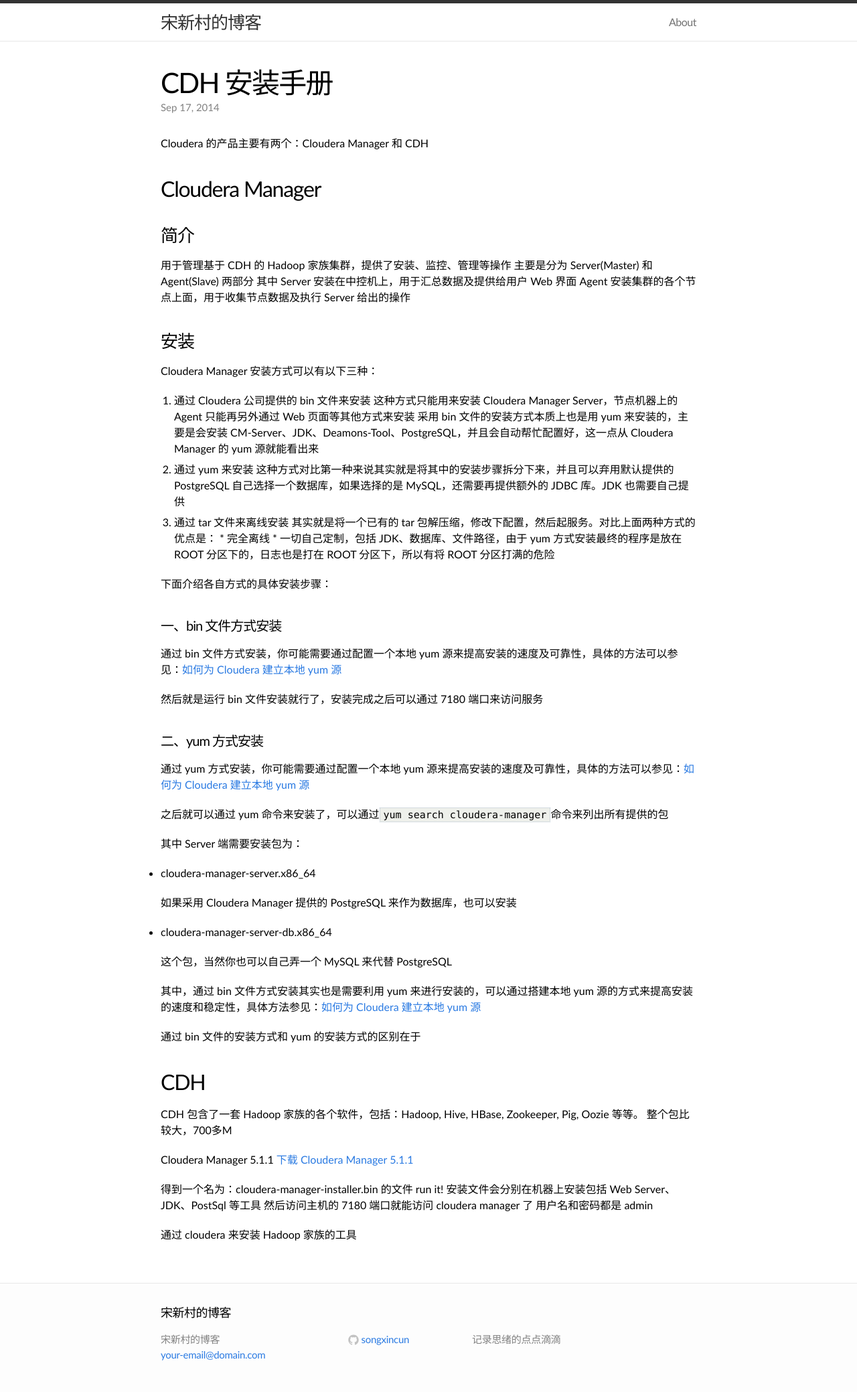
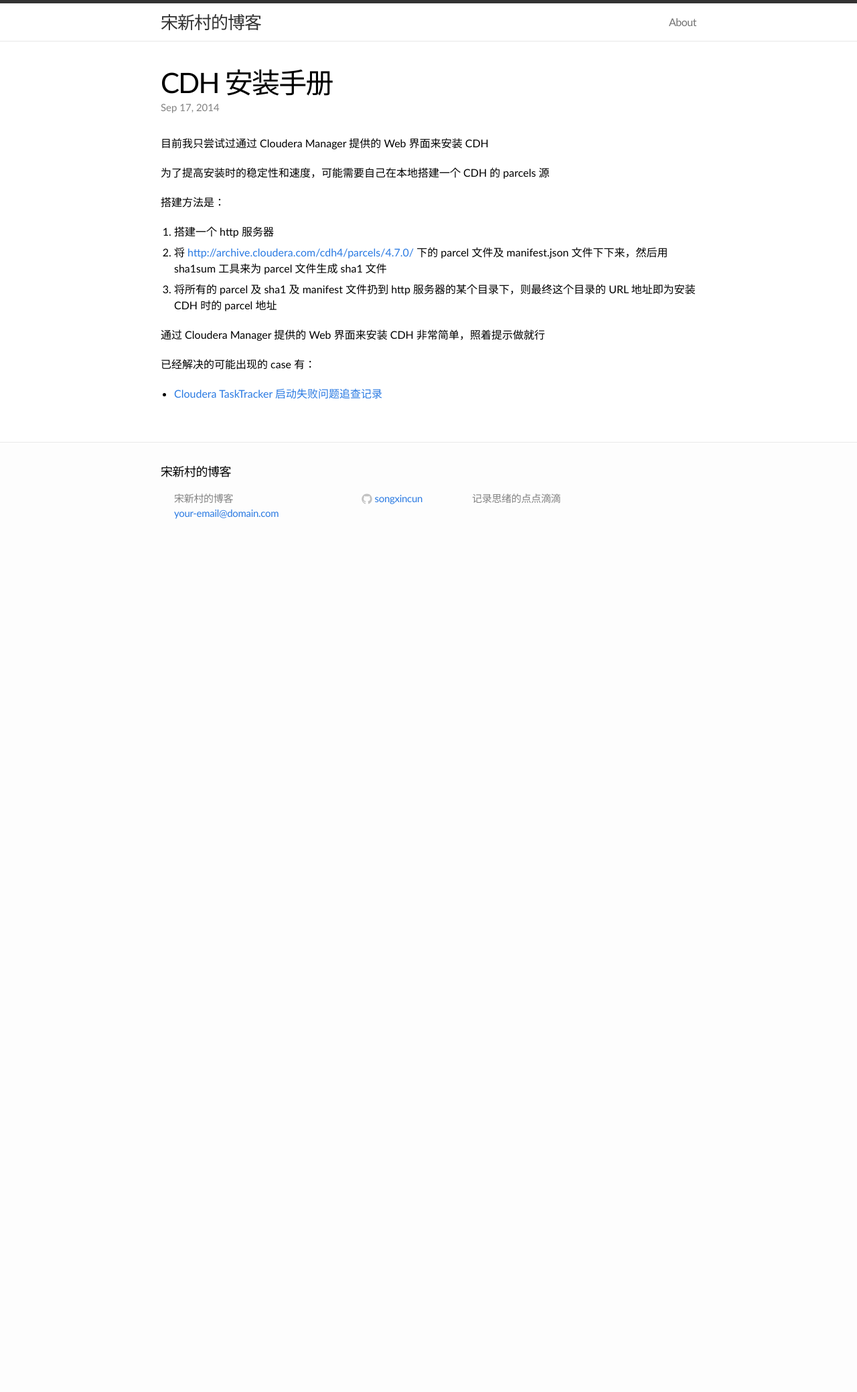
Before and after one commit to songxincun/songxincun.github.io, a Jekyll site: the page built from _posts/technology/cloudera/2014-09-17-CDH-install.md, in a window 1280 px wide. Shown: the whole page at 67% size. Built offline with Jekyll 4.4.1, drawn with Linux system fonts in a browser that asks for light colours; Markdown is read by kramdown in place of the engine named in the settings; after the commit the page ends 900 px from its top, so only the background shows below that.

```diff
--- a/_posts/technology/cloudera/2014-09-17-CDH-install.md
+++ b/_posts/technology/cloudera/2014-09-17-CDH-install.md
@@ -5,72 +5,21 @@
 categories: cloudera
 ---
 
-Cloudera 的产品主要有两个：Cloudera Manager 和 CDH
+目前我只尝试过通过 Cloudera Manager 提供的 Web 界面来安装 CDH
 
-## Cloudera Manager
-### 简介
-用于管理基于 CDH 的 Hadoop 家族集群，提供了安装、监控、管理等操作
-主要是分为 Server(Master) 和 Agent(Slave) 两部分
-其中 Server 安装在中控机上，用于汇总数据及提供给用户 Web 界面
-Agent 安装集群的各个节点上面，用于收集节点数据及执行 Server 给出的操作
+为了提高安装时的稳定性和速度，可能需要自己在本地搭建一个 CDH 的 parcels 源
 
-### 安装
-Cloudera Manager 安装方式可以有以下三种：
+搭建方法是：
 
-1. 通过 Cloudera 公司提供的 bin 文件来安装
-   这种方式只能用来安装 Cloudera Manager Server，节点机器上的 Agent 只能再另外通过 Web 页面等其他方式来安装
-   采用 bin 文件的安装方式本质上也是用 yum 来安装的，主要是会安装 CM-Server、JDK、Deamons-Tool、PostgreSQL，并且会自动帮忙配置好，这一点从 Cloudera Manager 的 yum 源就能看出来
+1. 搭建一个 http 服务器
+2. 将 [http://archive.cloudera.com/cdh4/parcels/4.7.0/](http://archive.cloudera.com/cdh4/parcels/4.7.0/) 下的 parcel 文件及 manifest.json 文件下下来，然后用 sha1sum 工具来为 parcel 文件生成 sha1 文件
+3. 将所有的 parcel 及 sha1 及 manifest 文件扔到 http 服务器的某个目录下，则最终这个目录的 URL 地址即为安装 CDH 时的 parcel 地址
 
-2. 通过 yum 来安装
-   这种方式对比第一种来说其实就是将其中的安装步骤拆分下来，并且可以弃用默认提供的 PostgreSQL 自己选择一个数据库，如果选择的是 MySQL，还需要再提供额外的 JDBC 库。JDK 也需要自己提供
+通过 Cloudera Manager 提供的 Web 界面来安装 CDH 非常简单，照着提示做就行
 
-3. 通过 tar 文件来离线安装
-   其实就是将一个已有的 tar 包解压缩，修改下配置，然后起服务。对比上面两种方式的优点是：
-        * 完全离线
-        * 一切自己定制，包括 JDK、数据库、文件路径，由于 yum 方式安装最终的程序是放在 ROOT 分区下的，日志也是打在 ROOT 分区下，所以有将 ROOT 分区打满的危险
+已经解决的可能出现的 case 有：
 
-下面介绍各自方式的具体安装步骤：
-
-#### 一、bin 文件方式安装
-通过 bin 文件方式安装，你可能需要通过配置一个本地 yum 源来提高安装的速度及可靠性，具体的方法可以参见：[如何为 Cloudera 建立本地 yum 源](http://localhost:4000/cloudera/yum/2014/09/18/how-to-create-yum-source-for-cloudera/)
-
-然后就是运行 bin 文件安装就行了，安装完成之后可以通过 7180 端口来访问服务
-
-#### 二、yum 方式安装
-通过 yum 方式安装，你可能需要通过配置一个本地 yum 源来提高安装的速度及可靠性，具体的方法可以参见：[如何为 Cloudera 建立本地 yum 源](http://localhost:4000/cloudera/yum/2014/09/18/how-to-create-yum-source-for-cloudera/)
-
-之后就可以通过 yum 命令来安装了，可以通过`yum search cloudera-manager`命令来列出所有提供的包
-
-其中 Server 端需要安装包为：
-
-   * cloudera-manager-server.x86_64
-
-如果采用 Cloudera Manager 提供的 PostgreSQL 来作为数据库，也可以安装
-
-   * cloudera-manager-server-db.x86_64
-
-这个包，当然你也可以自己弄一个 MySQL 来代替 PostgreSQL
-
-
-其中，通过 bin 文件方式安装其实也是需要利用 yum 来进行安装的，可以通过搭建本地 yum 源的方式来提高安装的速度和稳定性，具体方法参见：[如何为 Cloudera 建立本地 yum 源](http://localhost:4000/cloudera/yum/2014/09/18/how-to-create-yum-source-for-cloudera/)
-
-通过 bin 文件的安装方式和 yum 的安装方式的区别在于
-
-
-## CDH
-CDH 包含了一套 Hadoop 家族的各个软件，包括：Hadoop, Hive, HBase, Zookeeper, Pig, Oozie 等等。
-整个包比较大，700多M
-
-Cloudera Manager 5.1.1
-[下载 Cloudera Manager 5.1.1](http://www.cloudera.com/content/support/en/downloads/cloudera_manager/cm-5-1-1.html)
-
-得到一个名为：cloudera-manager-installer.bin 的文件
-run it!
-安装文件会分别在机器上安装包括 Web Server、JDK、PostSql 等工具
-然后访问主机的 7180 端口就能访问 cloudera manager 了
-用户名和密码都是 admin
-
-通过 cloudera 来安装 Hadoop 家族的工具
+* [Cloudera TaskTracker 启动失败问题追查记录](/cloudera/2014/09/17/cloudera-tasktracker-start-error/)
 
 [jekyll-gh]: https://github.com/jekyll/jekyll
 [jekyll]:    http://jekyllrb.com
--- a/css/main.css
+++ b/css/main.css
@@ -153,8 +153,9 @@
 
 .posts { list-style-type: none; }
 
-.posts li { margin-bottom: 30px; }
+.posts li { margin-bottom: 30px; margin-left: 0px; }
 ol>li { margin-bottom: 7px; }
+ul>li { margin-left: 20px; }
 
 .posts .post-link {
   font-size: 24px;
```
Also changed, not shown: _posts/technology/cloudera/2014-08-27-cloudera.md (+2 -2 lines), _posts/technology/cloudera/2014-09-17-CM-install.md (+9 -8 lines), _posts/technology/hbase/2014-09-23-hadoop-install-how-to.md (added, +111 -0 lines), _posts/technology/hbase/2014-09-23-hbase-install-how-to.md (added, +76 -0 lines), _posts/technology/hbase/2014-09-23-zookeeper-install-how-to.md (added, +80 -0 lines).
